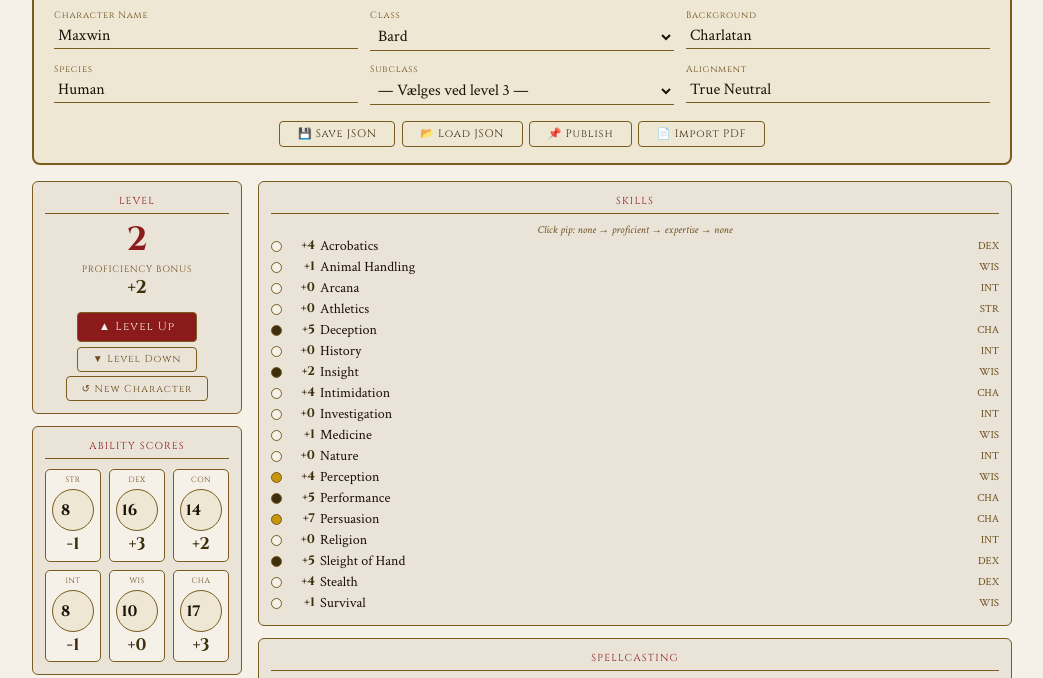
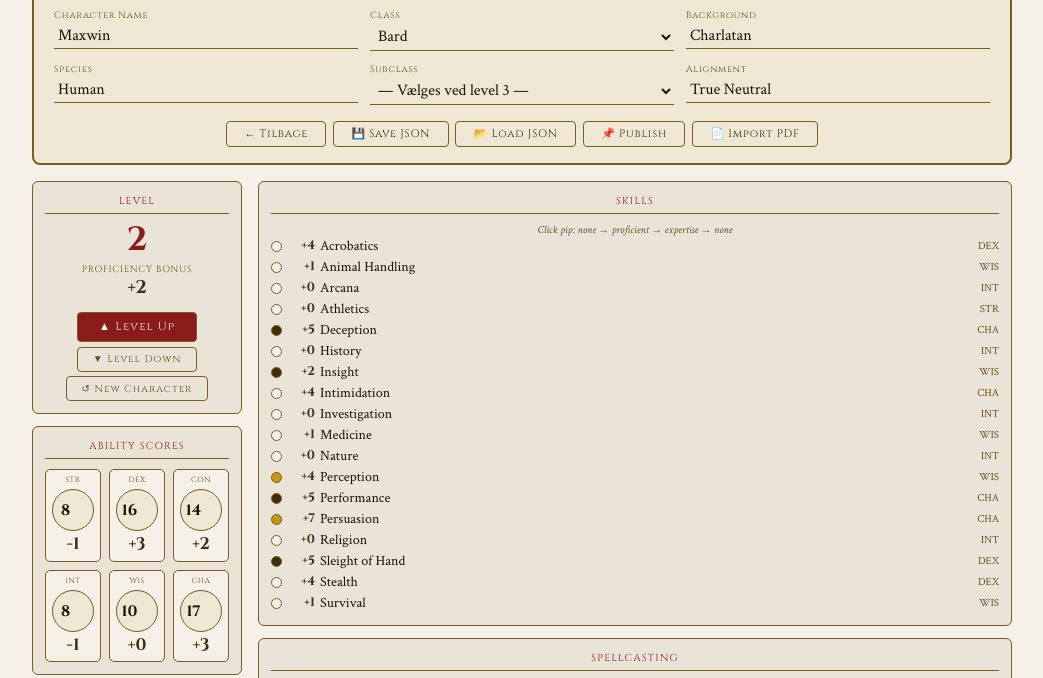
Before and after one commit to Bump123/dnd-sheet, a plain HTML site: page dnd-character-sheet.html in a window 1280 px wide. Shown: the part 74-752 px from the top of the page, without its empty margins (118-1161 px from the left). Drawn offline with Linux system fonts and the light colour scheme.

Commit message:
Add back button to character sheet header
Links to ../ (player subfolder) from the sheet toolbar.

Co-Authored-By: Claude Sonnet 4.6 <noreply@anthropic.com>

```diff
--- a/dnd-character-sheet.html
+++ b/dnd-character-sheet.html
@@ -106,6 +106,7 @@ body{font-family:'Crimson Text',serif;background:var(--parch);color:var(--ink);p
       <div class="hf"><label>Alignment</label><input id="charAlign" value="True Neutral"></div>
     </div>
     <div style="text-align:center;margin-top:.5rem;display:flex;gap:.4rem;justify-content:center;flex-wrap:wrap">
+      <a class="save-btn" href="../" style="text-decoration:none">← Tilbage</a>
       <button class="save-btn" onclick="saveChar()">💾 Save JSON</button>
       <label class="save-btn" style="cursor:pointer">📂 Load JSON<input type="file" accept=".json" onchange="loadChar(event)" style="display:none"></label>
       <button class="save-btn" onclick="publishChar()">📌 Publish</button>
```
Also changed, not shown: spiller1/karakter1/index.html (+1 -0 lines), spiller2/karakter1/index.html (+1 -0 lines), spiller3/karakter1/index.html (+1 -0 lines), spiller4/karakter1/index.html (+1 -0 lines), spiller5/karakter1/index.html (+1 -0 lines).
